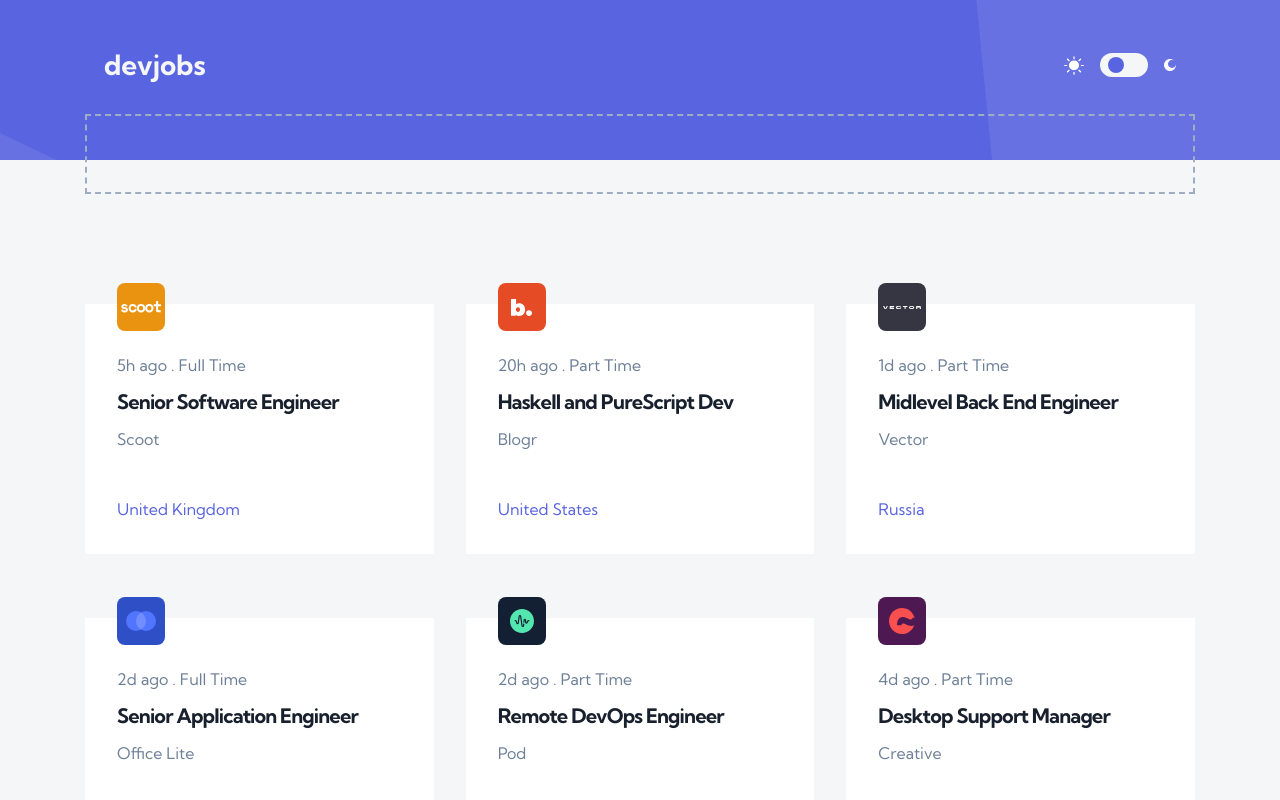
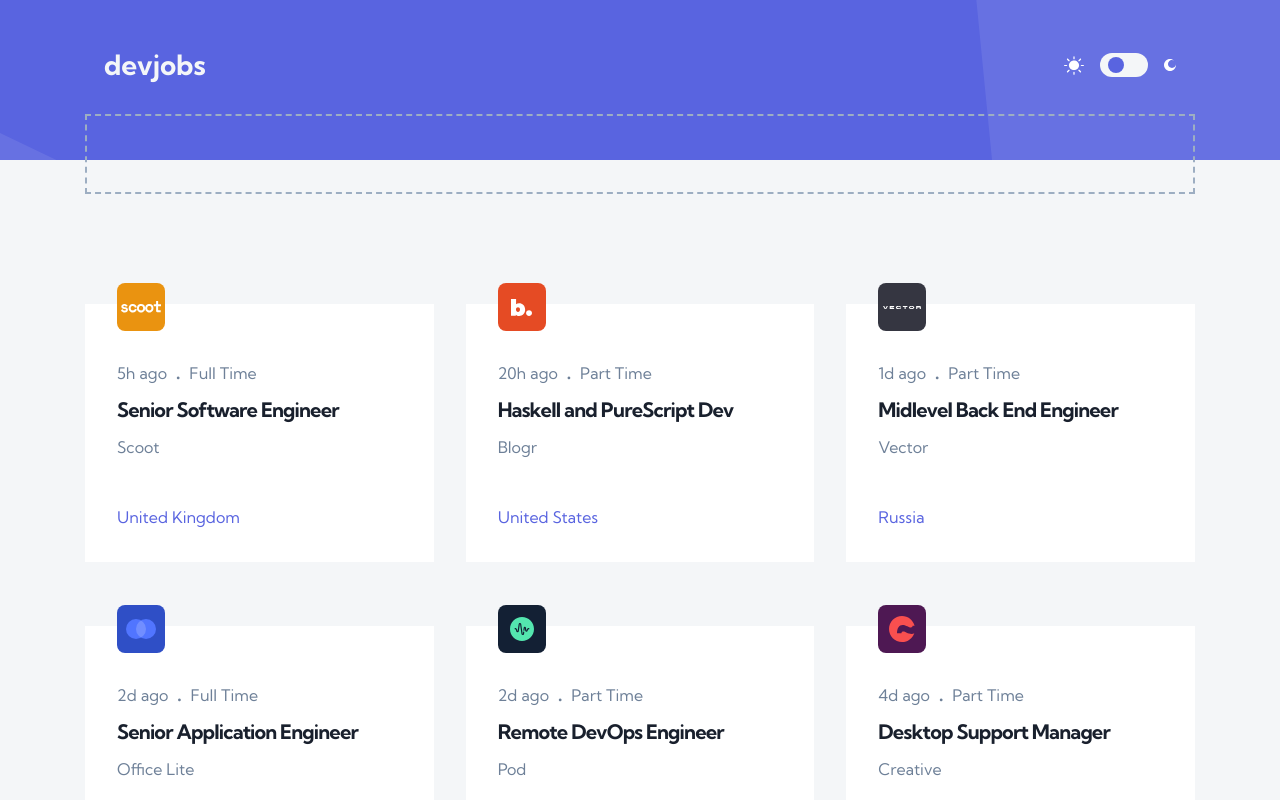
Before and after one commit to DpbProjects/devjob-web-app, a React (Vite) app: page / in a window 1280 px wide. Shown: the top 800 px of the page. Built offline with nearby package versions, Linux system fonts and the light colour scheme.

Commit message:
style: add spacing between the dot and text on job card

```diff
--- a/src/components/modules/JobCard.tsx
+++ b/src/components/modules/JobCard.tsx
@@ -60,7 +60,9 @@ export default function JobCard({
         <img src={logo} alt={company} />
       </div>
       <p>
-        {postedAt} . {contract}
+        <span className="mr-2">{postedAt}</span>
+        <span className="text-h1">&#x002E;</span>
+        <span className="ml-2">{contract}</span>
       </p>
       <h3 className="py-3 group-hover:text-dark-grey transition-colors duration-300">
         {position}
```
